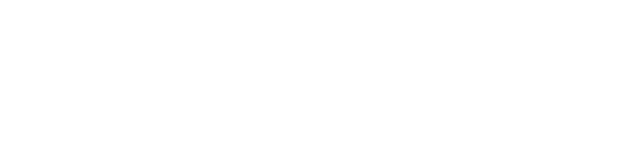
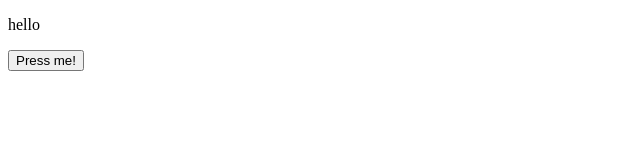
Before and after one commit to DevUppin/week12, a plain HTML site: page index.html in a window 1280 px wide. Shown: the whole page, without its empty margins (0-640 px from the left). Drawn offline with Linux system fonts and the light colour scheme.

Commit message:
added button

```diff
--- a/index.html
+++ b/index.html
@@ -4,11 +4,12 @@
     <meta charset="UTF-8">
     <meta http-equiv="X-UA-Compatible" content="IE=edge">
     <meta name="viewport" content="width=device-width, initial-scale=1.0">
-    <title>Document</title>
+    <title>Week12</title>
     <script defer src="./script/scripts.js"></script>
     <link href="./styles/styles.css" rel="stylesheet">
 </head>
 <body>
-
+    <p>hello</p>
+    <button class="clickMe" type="button">Press me!</button>
 </body>
 </html>
```
